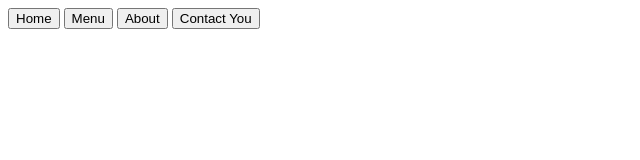
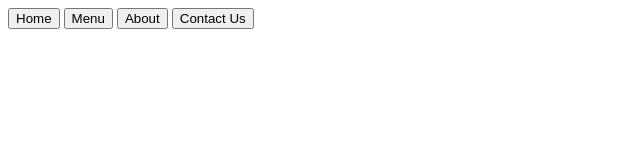
Before and after one commit to UzairKhan-27/restaurant-page, a website built with webpack: page src/index.html in a window 1280 px wide. Shown: the full height of the page, 0-640 px from the left. Built offline with nearby package versions, Linux system fonts and the light colour scheme.

Commit message:
Fix typing error
Change contact you to contact us

```diff
--- a/src/index.html
+++ b/src/index.html
@@ -11,7 +11,7 @@
             <button>Home</button>
             <button>Menu</button>
             <button>About</button>
-            <button>Contact You</button>
+            <button>Contact Us</button>
         </nav>
     </header>
     <div id="content">
```
